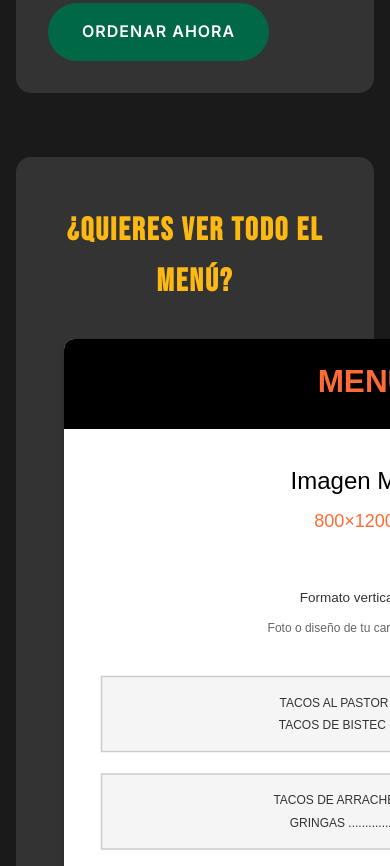
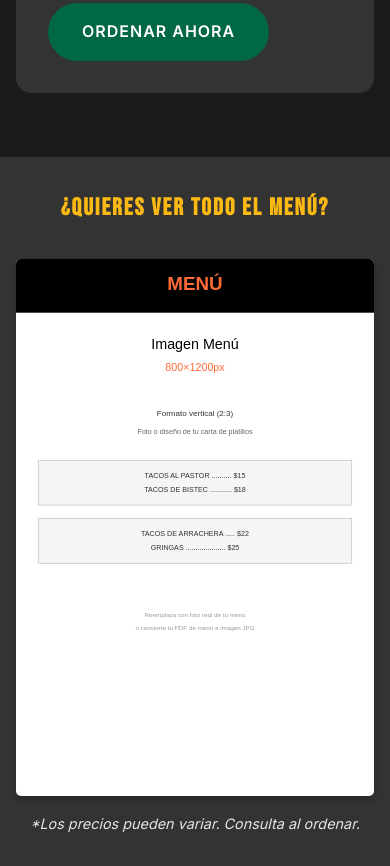
Before and after one commit to JJVC/taquerias-landing-page, an Eleventy site: page src/index.njk in a window 390 px wide. Shown: the part 3058-3924 px from the top of the page. Built offline with nearby package versions, Linux system fonts and the light colour scheme; Eleventy itself is replaced by a stand-in of ours; files that its build step writes are made by us from their sources; files whose address does not match are found by name.

Commit message:
fix menu image

```diff
--- a/src/css/style.css
+++ b/src/css/style.css
@@ -445,6 +445,15 @@ a {
   border-radius: 15px;
 }
 
+@media (max-width: 640px) {
+  .menu-completo {
+    padding: var(--spacing-md) var(--spacing-sm);
+    margin-left: calc(var(--spacing-sm) * -1);
+    margin-right: calc(var(--spacing-sm) * -1);
+    border-radius: 0;
+  }
+}
+
 .menu-completo h3 {
   font-family: var(--font-display);
   font-size: 2rem;
@@ -453,11 +462,25 @@ a {
   letter-spacing: 2px;
 }
 
+@media (max-width: 640px) {
+  .menu-completo h3 {
+    font-size: 1.5rem;
+  }
+}
+
 .menu-image {
   max-width: 600px;
   margin: var(--spacing-md) auto;
   border-radius: 10px;
   box-shadow: var(--shadow-md);
+}
+
+@media (max-width: 640px) {
+  .menu-image {
+    max-width: 100%;
+    margin: var(--spacing-sm) auto;
+    border-radius: 5px;
+  }
 }
 
 .menu-note {
```
